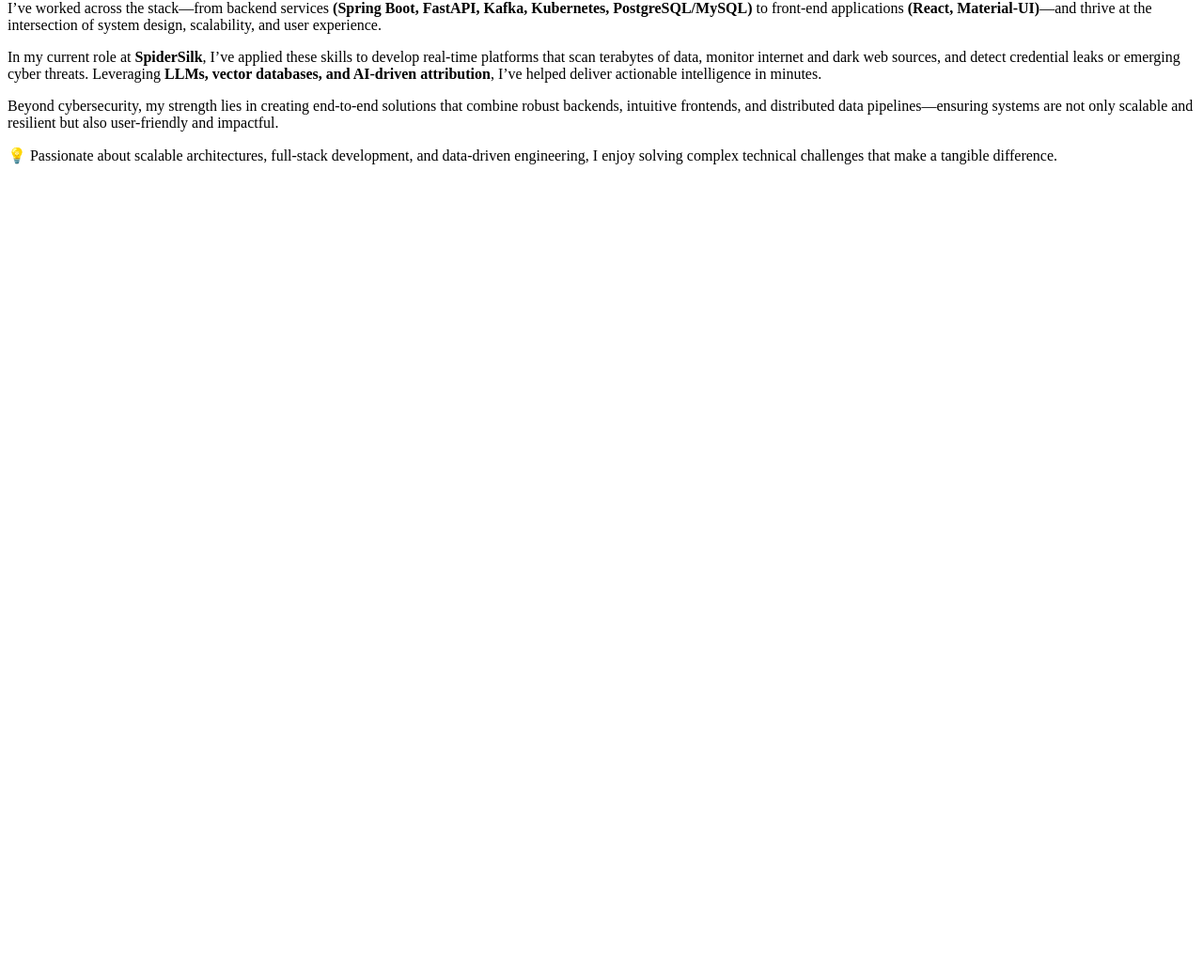
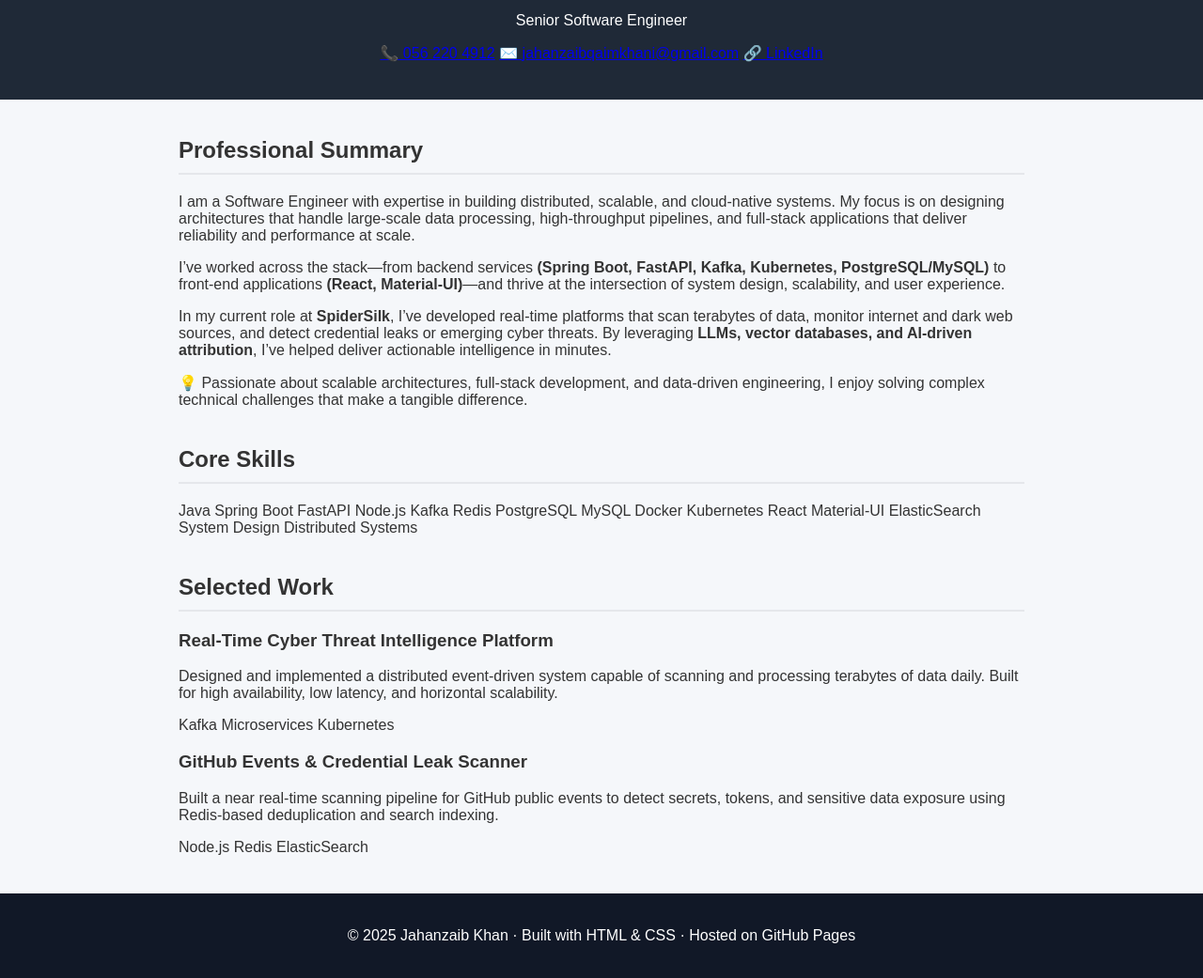
Before and after one commit to jjkkgmail/jjkkgmail.github.io, a plain HTML site: page index.html in a window 1280 px wide. Shown: the part 107-1148 px from the top of the page at 94% size. Before the commit the page ends 800 px from the top, so only its background shows below. Drawn offline with Linux system fonts and the light colour scheme.

Commit message:
Update index.html

```diff
--- a/index.html
+++ b/index.html
@@ -1,41 +1,126 @@
-<section class="container">
+<!DOCTYPE html>
+<html lang="en">
+<head>
+    <meta charset="UTF-8" />
+    <meta name="viewport" content="width=device-width, initial-scale=1.0" />
+    <title>Jahanzaib Khan | Senior Software Engineer</title>
+    <link rel="stylesheet" href="style.css" />
+</head>
+<body>
+
+<!-- HERO -->
+<header class="hero">
+    <div class="hero-content">
+        <h1>Jahanzaib Khan</h1>
+        <p class="role">Senior Software Engineer</p>
+
+        <div class="contact">
+            <a href="tel:0562204912">📞 056 220 4912</a>
+            <a href="mailto:jahanzaibqaimkhani@gmail.com">✉️ jahanzaibqaimkhani@gmail.com</a>
+            <a href="https://www.linkedin.com/in/jahanzaib-khan-03b25941/" target="_blank">🔗 LinkedIn</a>
+        </div>
+    </div>
+</header>
+
+<!-- SUMMARY -->
+<section class="section">
     <h2>Professional Summary</h2>
 
-    <p class="about">
+    <p>
         I am a Software Engineer with expertise in building distributed,
         scalable, and cloud-native systems. My focus is on designing
-        architectures that handle large-scale data processing, high-throughput
-        pipelines, and full-stack applications that deliver reliability and
-        performance at scale.
+        architectures that handle large-scale data processing,
+        high-throughput pipelines, and full-stack applications that
+        deliver reliability and performance at scale.
     </p>
 
-    <p class="about">
+    <p>
         I’ve worked across the stack—from backend services
         <strong>(Spring Boot, FastAPI, Kafka, Kubernetes, PostgreSQL/MySQL)</strong>
-        to front-end applications <strong>(React, Material-UI)</strong>—and
-        thrive at the intersection of system design, scalability, and
-        user experience.
+        to front-end applications
+        <strong>(React, Material-UI)</strong>—and thrive at the intersection
+        of system design, scalability, and user experience.
     </p>
 
-    <p class="about">
-        In my current role at <strong>SpiderSilk</strong>, I’ve applied these
-        skills to develop real-time platforms that scan terabytes of data,
-        monitor internet and dark web sources, and detect credential leaks
-        or emerging cyber threats. Leveraging <strong>LLMs, vector databases,
-        and AI-driven attribution</strong>, I’ve helped deliver actionable
+    <p>
+        In my current role at <strong>SpiderSilk</strong>, I’ve developed
+        real-time platforms that scan terabytes of data, monitor internet
+        and dark web sources, and detect credential leaks or emerging
+        cyber threats. By leveraging <strong>LLMs, vector databases, and
+        AI-driven attribution</strong>, I’ve helped deliver actionable
         intelligence in minutes.
     </p>
 
-    <p class="about">
-        Beyond cybersecurity, my strength lies in creating end-to-end solutions
-        that combine robust backends, intuitive frontends, and distributed
-        data pipelines—ensuring systems are not only scalable and resilient
-        but also user-friendly and impactful.
-    </p>
-
-    <p class="highlight">
+    <div class="callout">
         💡 Passionate about scalable architectures, full-stack development,
         and data-driven engineering, I enjoy solving complex technical
         challenges that make a tangible difference.
-    </p>
+    </div>
 </section>
+
+<!-- SKILLS -->
+<section class="section alt">
+    <h2>Core Skills</h2>
+
+    <div class="skills">
+        <span>Java</span>
+        <span>Spring Boot</span>
+        <span>FastAPI</span>
+        <span>Node.js</span>
+        <span>Kafka</span>
+        <span>Redis</span>
+        <span>PostgreSQL</span>
+        <span>MySQL</span>
+        <span>Docker</span>
+        <span>Kubernetes</span>
+        <span>React</span>
+        <span>Material-UI</span>
+        <span>ElasticSearch</span>
+        <span>System Design</span>
+        <span>Distributed Systems</span>
+    </div>
+</section>
+
+<!-- PROJECTS -->
+<section class="section">
+    <h2>Selected Work</h2>
+
+    <div class="projects">
+        <div class="project">
+            <h3>Real-Time Cyber Threat Intelligence Platform</h3>
+            <p>
+                Designed and implemented a distributed event-driven system
+                capable of scanning and processing terabytes of data daily.
+                Built for high availability, low latency, and horizontal
+                scalability.
+            </p>
+            <div class="tags">
+                <span>Kafka</span>
+                <span>Microservices</span>
+                <span>Kubernetes</span>
+            </div>
+        </div>
+
+        <div class="project">
+            <h3>GitHub Events & Credential Leak Scanner</h3>
+            <p>
+                Built a near real-time scanning pipeline for GitHub public
+                events to detect secrets, tokens, and sensitive data
+                exposure using Redis-based deduplication and search indexing.
+            </p>
+            <div class="tags">
+                <span>Node.js</span>
+                <span>Redis</span>
+                <span>ElasticSearch</span>
+            </div>
+        </div>
+    </div>
+</section>
+
+<!-- FOOTER -->
+<footer>
+    <p>© 2025 Jahanzaib Khan · Built with HTML & CSS · Hosted on GitHub Pages</p>
+</footer>
+
+</body>
+</html>
```
